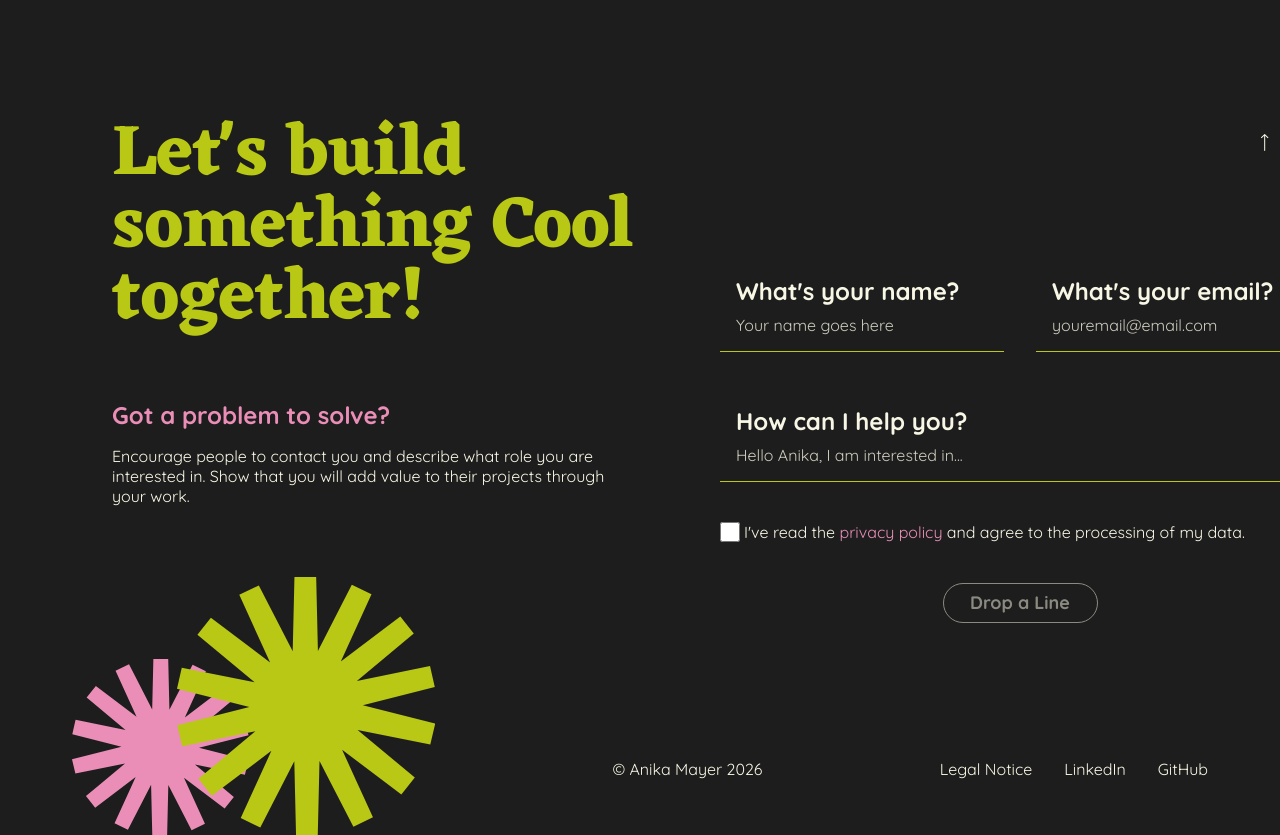
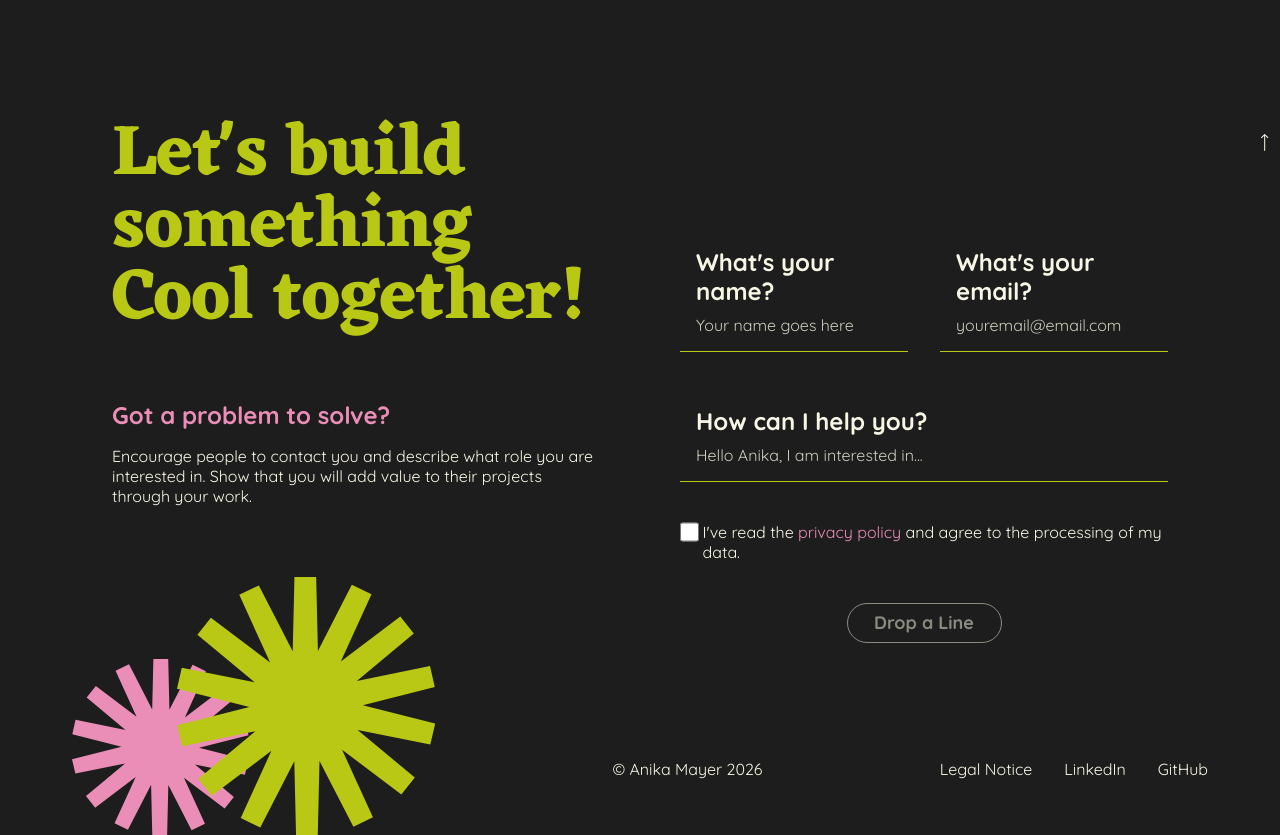
Before and after one commit to AnikaMayer/Portfolio, an Angular app: page / in a window 1280 px wide. Shown: the part 4040-4875 px from the top of the page. Built offline with nearby package versions, Linux system fonts and the light colour scheme.

Commit message:
style: contact responsive

```diff
--- a/public/assets/styles/abstract/_mixin.scss
+++ b/public/assets/styles/abstract/_mixin.scss
@@ -54,8 +54,8 @@
 }
 
 // media-query for tablet-size
-@mixin tablet {
-  @media (max-width: 1024px) {
+@mixin tablet($width: 1024px) {
+  @media (max-width: $width) {
     @content;
   }
 }
@@ -67,8 +67,8 @@
 }
 
 // media-query for mobile-size
-@mixin mobile {
-  @media (max-width: 768px) {
+@mixin mobile($width: 768px) {
+  @media (max-width: $width) {
     @content;
   }
 }
--- a/src/app/pages/main/main-components/contact/contact.scss
+++ b/src/app/pages/main/main-components/contact/contact.scss
@@ -20,7 +20,7 @@
     gap: clamp(32px, calc(8px + 6vw), 80px);
     position: relative;
 
-    @include tablet {
+    @include tablet(1150px) {
       height: auto;
       display: flex;
       flex-direction: column;
@@ -34,14 +34,19 @@
   }
 
   &__intro {
-    width: 528px;
+    width: 100%;
+    max-width: 528px;
     display: flex;
     flex-direction: column;
-    gap: 64px;
+    gap: clamp(32px, calc(16px + 4vw), 64px);
 
-    @include tablet {
-      width: 100%;
-      gap: 32px;
+    @include tablet(1150px) {
+      max-width: 80%;
+      // gap: 32px;
+    }
+
+    @include mobile(890px) {
+      max-width: 100%;
     }
 
     h2 {
@@ -64,15 +69,16 @@
   }
 
   &__form {
-    width: 600px;
+    width: 100%;
+    max-width: 600px;
     align-self: flex-end;
     height: 370px;
     display: flex;
     flex-direction: column;
     gap: 40px;
 
-    @include tablet {
-      width: 100%;
+    @include tablet(1150px) {
+      max-width: 100%;
       height: auto;
     }
 
@@ -101,7 +107,7 @@
       border-bottom: 1px solid $highlightLight;
       position: relative;
 
-      @include tablet {
+      @include tablet(1150px) {
         width: 100%;
       }
 
```
